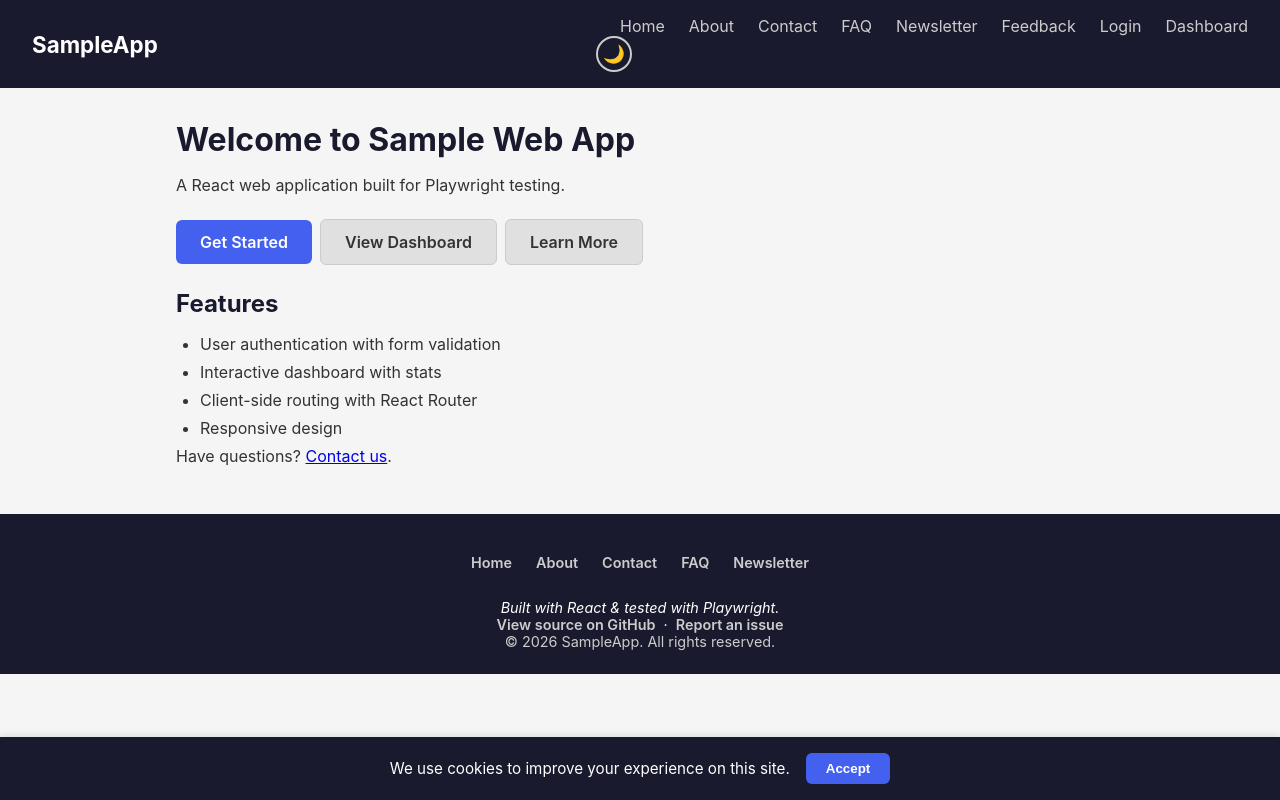
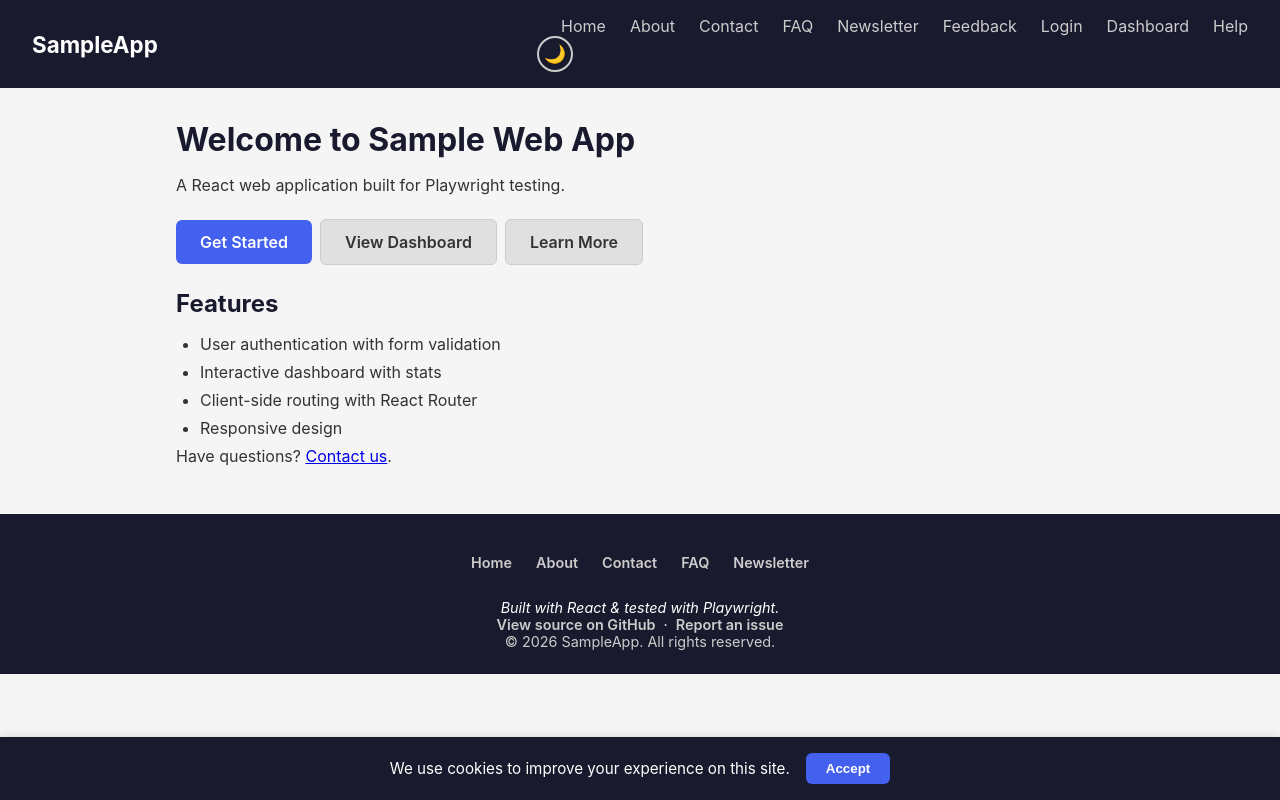
Before and after one commit to microsoft/sample-webapp, a React (Create React App) app: page / in a window 1280 px wide. Built offline with nearby package versions, Linux system fonts and the light colour scheme.

Commit message:
feat: add Help link to Navbar

```diff
--- a/src/components/Navbar.js
+++ b/src/components/Navbar.js
@@ -16,6 +16,7 @@ function Navbar() {
         <Link to="/feedback">Feedback</Link>
         <Link to="/login">Login</Link>
         <Link to="/dashboard">Dashboard</Link>
+        <Link to="/help">Help</Link>
         <ThemeToggle />
       </div>
     </nav>
```
